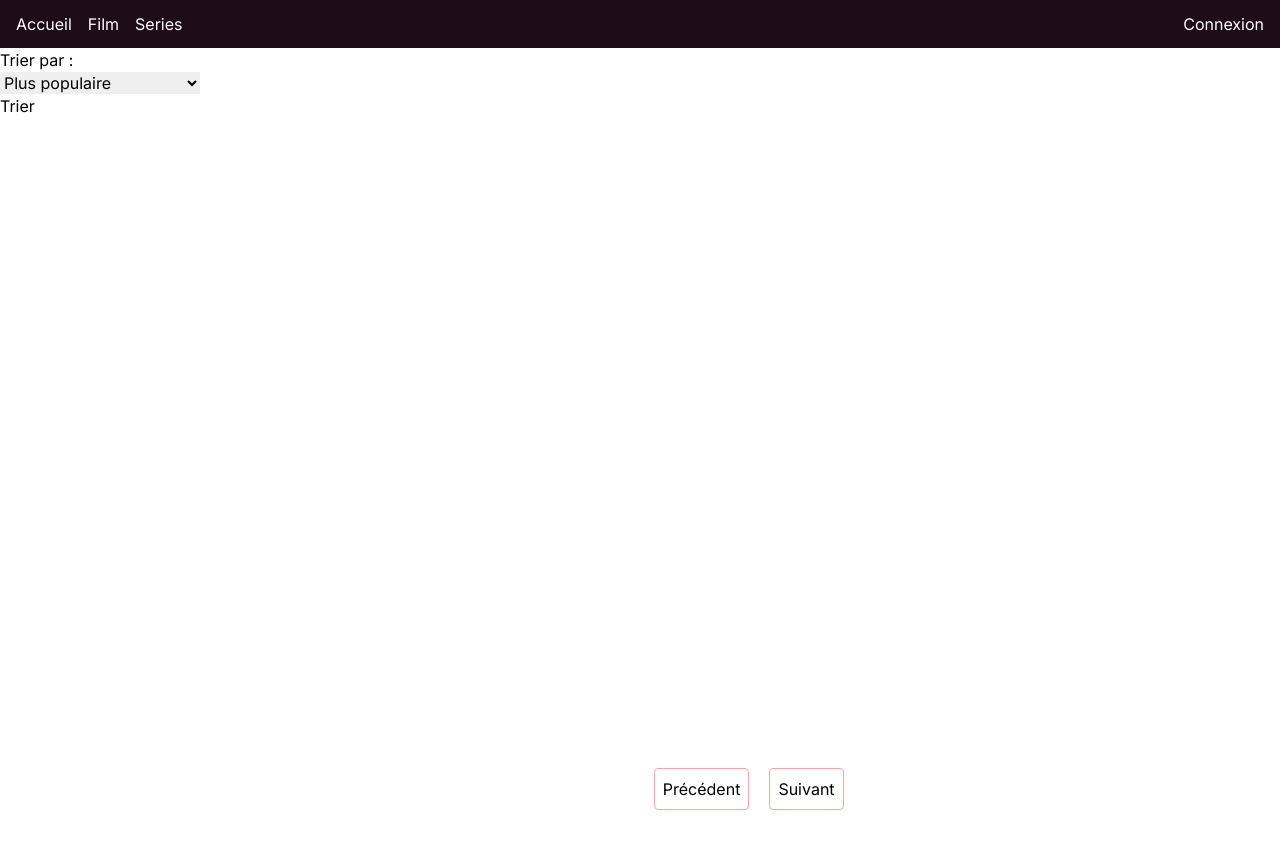
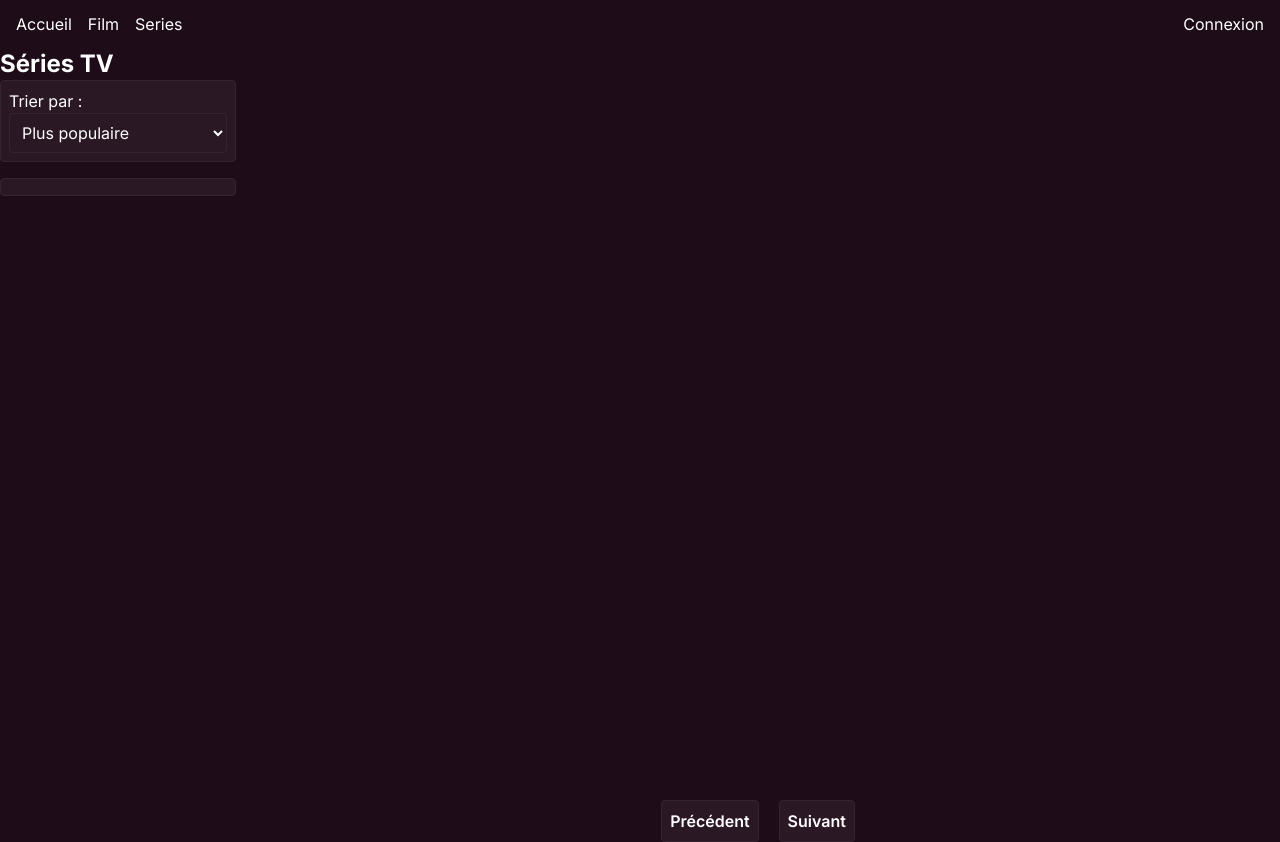
Before and after one commit to jules-jean-louis1/cinetech, a PHP site: the page made by src/View/series.php in a window 1280 px wide. Before the commit the page ends 810 px from the top, so only its background shows below. Run offline with PHP 8.4, Linux system fonts and the light colour scheme; the template is opened without the code that fills it, so the values that code supplies are empty; some libraries are stand-ins or nearby versions.

Commit message:
bookmark fonctionnel

```diff
--- a/public/script/script_series.js
+++ b/public/script/script_series.js
@@ -68,8 +68,8 @@ function displayGenre() {
         let optionHTML = '';
         for (const element of data.genres) {
             optionHTML += `
-                <div data-id="${element.id}">
-                    <button type="button" name="genre" id="btnGenre_${element.id}" class="border-2 border-black rounded-lg">
+                <div data-id="${element.id}" class="w-fit">
+                    <button type="button" name="genre" id="btnGenre_${element.id}" class="border border-white/50 rounded p-1 w-fit">
                         ${element.name}
                     </button>
                 </div>
@@ -102,13 +102,13 @@ function displayGenre() {
         for (const element of data.genres) {
             const btnGenre = document.querySelector(`#btnGenre_${element.id}`);
             btnGenre.addEventListener('click', (event) => {
-                if (event.target.classList.contains('border-black')) {
-                    event.target.classList.remove('border-black');
-                    event.target.classList.add('bg-red-500', 'border-2', 'border-red-500');
+                if (event.target.classList.contains('border-white/50')) {
+                    event.target.classList.remove('border-white/50');
+                    event.target.classList.add('bg-[#fffe3e]', 'border', 'border-[#fffe3e]', 'text-black', 'font-bold');
                     selectedGenres.push(element.id); // Ajouter le genre sélectionné au tableau
                 } else {
-                    event.target.classList.remove('bg-red-500', 'border-2', 'border-red-500');
-                    event.target.classList.add('border-black', 'border-2');
+                    event.target.classList.remove('bg-[#fffe3e]', 'border-[#fffe3e]', 'text-black', 'font-bold');
+                    event.target.classList.add('border-white/50');
                     const index = selectedGenres.indexOf(element.id);
                     if (index !== -1) {
                         selectedGenres.splice(index, 1); // Supprimer le genre sélectionné du tableau
@@ -140,7 +140,7 @@ function displayMovies(movies) {
     for (const movie of movies) {
         movieHTML += `
       <div data-genre="${movie.genre_ids.join(',')}">
-        <div class="flex flex-col pl-5 gap-2">
+        <div class="flex flex-col items-center gap-2 rounded text-white p-2 bg-[#2a1825] border border-[#362431]">
           <a href="/cinetech/series/${movie.id}-${generateSlug(movie.name)}">
             <img src="${getPosterPath(movie.poster_path)}" class="w-[150px] h-[225px] shadow-sm rounded-md" alt="${movie.name}">
             <div class="flex flex-col px-3 w-[150px]">
@@ -149,7 +149,13 @@ function displayMovies(movies) {
             </div>
           </a>
           <div id="containerBtnBookmark">
-            <button type="button" id="btnAddToWatchlist" data-id="${movie.id}">Ajouter à ma watchlist</button>
+            <button type="button" id="btnAddToWatchlist" class="flex items-center gap-2" data-id="${movie.id}">
+                <svg xmlns="http://www.w3.org/2000/svg" class="icon icon-tabler icon-tabler-star" width="24" height="24" viewBox="0 0 24 24" stroke-width="2" stroke="#fffe3e" fill="none" stroke-linecap="round" stroke-linejoin="round">
+                    <path stroke="none" d="M0 0h24v24H0z" fill="none"/>
+                    <path d="M12 17.75l-6.172 3.245l1.179 -6.873l-5 -4.867l6.9 -1l3.086 -6.253l3.086 6.253l6.9 1l-5 4.867l1.179 6.873z"/>
+                </svg>
+                Favoris
+            </button>
           </div>
         </div>
       </div>
@@ -170,7 +176,13 @@ function displayMovies(movies) {
                         const containerBtnBookmark = containerBtnBookmarkList[i];
                         if (btnAddToWatchlist.dataset.id === show.movie_id.toString()) {
                             containerBtnBookmark.innerHTML = `
-                <button type="button" id="btnRemoveFromWatchlist" data-id="${show.movie_id}">Retirer de ma watchlist</button>
+                <button type="button" id="btnRemoveFromWatchlist" class="flex items-center gap-2" data-id="${show.movie_id}">
+                    <svg xmlns="http://www.w3.org/2000/svg" class="icon icon-tabler icon-tabler-star-filled" width="24" height="24" viewBox="0 0 24 24" stroke-width="2" stroke="#fffe3e" fill="none" stroke-linecap="round" stroke-linejoin="round">
+                        <path stroke="none" d="M0 0h24v24H0z" fill="none"/>
+                        <path d="M8.243 7.34l-6.38 .925l-.113 .023a1 1 0 0 0 -.44 1.684l4.622 4.499l-1.09 6.355l-.013 .11a1 1 0 0 0 1.464 .944l5.706 -3l5.693 3l.1 .046a1 1 0 0 0 1.352 -1.1l-1.091 -6.355l4.624 -4.5l.078 -.085a1 1 0 0 0 -.633 -1.62l-6.38 -.926l-2.852 -5.78a1 1 0 0 0 -1.794 0l-2.853 5.78z" stroke-width="0" fill="currentColor"/>
+                    </svg>
+                    Favoris
+                </button>
             `;
                         }
                     }
@@ -187,8 +199,14 @@ function displayMovies(movies) {
                             if (data.success) {
                                 const containerBtnBookmark = btnAddToWatchlist.parentElement;
                                 containerBtnBookmark.innerHTML = `
-                    <button type="button" id="btnRemoveFromWatchlist" data-id="${movie.id}">Retirer de ma watchlist</button>
-                `;
+                    <button type="button" id="btnRemoveFromWatchlist" class="flex items-center gap-2" data-id="${show.movie_id}">
+                    <svg xmlns="http://www.w3.org/2000/svg" class="icon icon-tabler icon-tabler-star-filled" width="24" height="24" viewBox="0 0 24 24" stroke-width="2" stroke="#fffe3e" fill="#fffe3e" stroke-linecap="round" stroke-linejoin="round">
+                        <path stroke="none" d="M0 0h24v24H0z" fill="none"/>
+                        <path d="M8.243 7.34l-6.38 .925l-.113 .023a1 1 0 0 0 -.44 1.684l4.622 4.499l-1.09 6.355l-.013 .11a1 1 0 0 0 1.464 .944l5.706 -3l5.693 3l.1 .046a1 1 0 0 0 1.352 -1.1l-1.091 -6.355l4.624 -4.5l.078 -.085a1 1 0 0 0 -.633 -1.62l-6.38 -.926l-2.852 -5.78a1 1 0 0 0 -1.794 0l-2.853 5.78z" stroke-width="0" fill="currentColor"/>
+                    </svg>
+                    Favoris
+                </button>
+                            `;
                                 displayMessageToast(containerModalDialog,'Série ajoutée à votre watchlist', 'success');
                                 bookmarkedTVshow();
                             }
--- a/src/View/series.php
+++ b/src/View/series.php
@@ -9,16 +9,19 @@
     <link rel="stylesheet" href="<?php __DIR__ ?>./public/style/style_index.css">
     <title>Series TV</title>
 </head>
-<body>
+<body class="bg-[#1f0c19]">
 <?php require_once __DIR__ . '/elements/header.php'; ?>
 <div id="containerModalDialog"></div>
 <div class="containerMoviesPage">
+    <div id="titlePage">
+        <h2 class="text-white text-2xl font-bold">Séries TV</h2>
+    </div>
     <div class="flex">
-        <div id="containerFilterSeries" class="w-60">
-            <div id="filterPlusMinus">
+        <div id="containerFilterSeries" class="flex flex-col gap-4 w-60">
+            <div id="filterPlusMinus" class="rounded text-white p-2 bg-[#2a1825] border border-[#362431]">
                 <form id="sort-form">
                     <label for="sort-by">Trier par :</label>
-                    <select name="sort-by" id="sort-by">
+                    <select name="sort-by" id="sort-by" class="bg-transparent p-2 rounded  border border-[#362431]">
                         <option value="popularity.desc">Plus populaire</option>
                         <option value="popularity.asc">Moins populaire</option>
                         <option value="vote_average.desc">Mieux noté</option>
@@ -28,16 +31,15 @@
                         <option value="release_date.desc">Date de sortie récente</option>
                         <option value="release_date.asc">Date de sortie ancienne</option>
                     </select>
-                    <button type="submit">Trier</button>
                 </form>
             </div>
-            <div id="containerGenres"></div>
+            <div id="containerGenres" class="flex flex-wrap gap-2 rounded text-white p-2 bg-[#2a1825] border border-[#362431]"></div>
         </div>
         <div class="w-11/12">
             <div id="containerSeries" class="flex flex-wrap gap-5 overflow-x-scroll py-5 px-10 w-full h-[90vh]"></div>
             <div id="paginationMovies" class="flex justify-center gap-5">
-                <button id="previousPageButton" type="button" class="p-2 border border-red-300 rounded">Précédent</button>
-                <button id="nextPageButton" type="button" class="p-2 border border-red-300 rounded">Suivant</button>
+                <button id="previousPageButton" type="button" class="rounded text-white p-2 bg-[#2a1825] border border-[#362431] font-semibold p-2">Précédent</button>
+                <button id="nextPageButton" type="button" class="rounded text-white p-2 bg-[#2a1825] border border-[#362431] font-semibold p-2">Suivant</button>
             </div>
         </div>
     </div>
```
